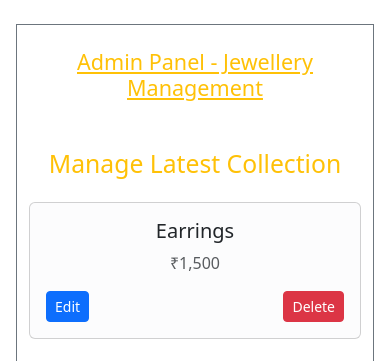
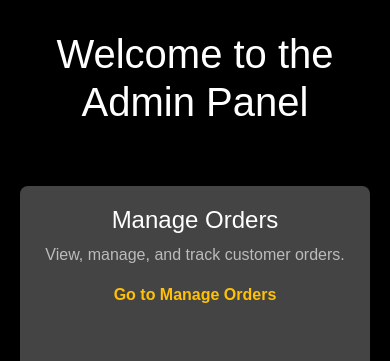
Before and after one commit to rajkakadiya761/gold-jewellery-management-system, a Flask app: template templates/admin.html in a window 390 px wide. Shown: the top 361 px of the page. Run offline with Flask 3, Linux system fonts and the light colour scheme; the template is opened without the code that fills it, so the values that code supplies are empty; parts of the project's set-up code (start-up, migrations or seed data) failed here and were passed over.

Commit message:
adminCode

```diff
--- a/templates/admin.html
+++ b/templates/admin.html
@@ -1,94 +1,193 @@
-<!doctype html>
+<!DOCTYPE html>
 <html lang="en">
+<head>
+    <meta charset="UTF-8">
+    <meta name="viewport" content="width=device-width, initial-scale=1.0">
+    <title>Admin Panel - Arihant Jewellery</title>
+    <!-- Bootstrap CSS -->
+    <link href="https://cdn.jsdelivr.net/npm/bootstrap@5.3.0-alpha3/dist/css/bootstrap.min.css" rel="stylesheet">
+    <style>
+        body {
+            background-color: #000; /* Black background */
+            color: #fff; /* White text */
+            font-family: Arial, sans-serif;
+            margin: 0;
+            padding: 0;
+        }
 
-<head>
-    <meta charset="utf-8">
-    <meta name="viewport" content="width=device-width, initial-scale=1">
-    <title>Bootstrap demo</title>
-    <link href="https://cdn.jsdelivr.net/npm/bootstrap@5.3.3/dist/css/bootstrap.min.css" rel="stylesheet"
-        integrity="sha384-QWTKZyjpPEjISv5WaRU9OFeRpok6YctnYmDr5pNlyT2bRjXh0JMhjY6hW+ALEwIH" crossorigin="anonymous">
+        /* Sidebar styles */
+        .sidebar {
+            height: 100vh;
+            width: 250px;
+            background-color: #333;
+            position: fixed;
+            top: 0;
+            left: -250px; /* Hide sidebar initially */
+            transition: all 0.3s ease;
+            padding-top: 20px;
+            padding-left: 10px;
+            display: none; /* Hide sidebar initially */
+        }
+
+        .sidebar a {
+            color: white;
+            text-decoration: none;
+            display: block;
+            padding: 10px;
+            margin-bottom: 10px;
+            border-radius: 5px;
+            transition: background-color 0.3s;
+        }
+
+        .sidebar a:hover {
+            background-color: #575757;
+        }
+
+        /* Hamburger icon styles */
+        .hamburger-icon {
+            font-size: 30px;
+            color: white;
+            cursor: pointer;
+            position: absolute;
+            top: 20px;
+            left: 20px;
+            z-index: 100;
+        }
+
+        /* Main content section */
+        .main-content {
+            padding: 20px;
+            margin-top: 40px; /* Add space for the welcome section */
+            display: none; /* Hide main content initially */
+        }
+
+        /* Welcome section */
+        .welcome-section {
+            text-align: center;
+            margin-top: 30px;
+        }
+
+        .welcome-section h1 {
+            color: white;
+            font-size: 2.5rem;
+        }
+
+        /* Content Box styles */
+        .content-box {
+            background-color: #444;
+            border-radius: 8px;
+            padding: 20px;
+            text-align: center;
+            transition: transform 0.3s ease, background-color 0.3s ease;
+            margin-bottom: 20px;
+            height: 200px; /* All boxes will be the same height */
+        }
+
+        .content-box:hover {
+            transform: translateY(-5px);
+            background-color: #575757;
+        }
+
+        .content-box h5 {
+            color: white;
+            font-size: 1.5rem;
+        }
+
+        .content-box p {
+            color: #bbb;
+        }
+
+        .content-box a {
+            color: #ffc107;
+            text-decoration: none;
+            font-weight: bold;
+            transition: color 0.3s ease;
+        }
+
+        .content-box a:hover {
+            color: white;
+        }
+
+        /* Responsive Layout */
+        @media (min-width: 768px) {
+            .main-content {
+                display: grid;
+                grid-template-columns: repeat(3, 1fr); /* 3 boxes per row */
+                gap: 20px;
+            }
+        }
+
+        @media (max-width: 767px) {
+            .main-content {
+                display: block; /* Stacked vertically on smaller screens */
+            }
+        }
+    </style>
 </head>
-
 <body>
 
-    <section class="border border-secondary mt-4 mx-3">
-        <h1 class="fs-4 text-decoration-underline text-warning my-4 text-center mb-5">Admin Panel - Jewellery Management</h1>
-        <div class="container my-4">
-            <h2 class="text-center text-warning mb-4">Manage Latest Collection</h2>
-            <div class="row">
+    <!-- Sidebar -->
+    <div class="sidebar" id="sidebar">
+        <a href="#manage-orders" class="sidebar-item">Manage Orders</a>
+        <a href="#manage-products" class="sidebar-item">Manage Products</a>
+        <a href="#manage-users" class="sidebar-item">Manage Users</a>
+        <a href="#manage-feedbacks" class="sidebar-item">Manage Feedbacks</a>
+        <a href="#logout" class="sidebar-item text-danger">Logout</a>
+    </div>
 
-                <!-- Item 1 -->
-                <div class="col-lg-4 col-md-6 col-sm-12 mb-4">
-                    <div class="card bg-light-subtle card-container">
-                        <div class="card-body text-center">
-                            <h5 class="card-title">Earrings</h5>
-                            <p class="card-text text-muted">₹1,500</p>
-                            <!-- Admin Actions -->
-                            <div class="d-flex justify-content-between">
-                                <button class="btn btn-primary btn-sm">Edit</button>
-                                <button class="btn btn-danger btn-sm">Delete</button>
-                            </div>
-                        </div>
-                    </div>
-                </div>
+    <!-- Main Content -->
+    <div class="welcome-section">
+        <h1>Welcome to the Admin Panel</h1>
+    </div>
+    <div class="main-content" id="main-content">
+        <!-- Welcome Section -->
 
-                <!-- Item 2 -->
-                <div class="col-lg-4 col-md-6 col-sm-12 mb-4">
-                    <div class="card bg-light-subtle card-container">
-                        <img src="carousal2.jpeg" class="card-img-top item-image" alt="Ring">
-                        <div class="card-body text-center">
-                            <h5 class="card-title">Ring</h5>
-                            <p class="card-text text-muted">₹2,200</p>
-                            <!-- Admin Actions -->
-                            <div class="d-flex justify-content-between">
-                                <button class="btn btn-primary btn-sm">Edit</button>
-                                <button class="btn btn-danger btn-sm">Delete</button>
-                            </div>
-                        </div>
-                    </div>
-                </div>
+        <!-- Boxed Content - Will appear below the welcome message -->
+        <div class="content-box">
+            <h5>Manage Orders</h5>
+            <p>View, manage, and track customer orders.</p>
+            <a href="#manage-orders">Go to Manage Orders</a>
+        </div>
 
-                <!-- Item 3 -->
-                <div class="col-lg-4 col-md-6 col-sm-12 mb-4">
-                    <div class="card bg-light-subtle card-container">
-                        <img src="carousal3.webp" class="card-img-top item-image" alt="Bracelet">
-                        <div class="card-body text-center">
-                            <h5 class="card-title">Bracelet</h5>
-                            <p class="card-text text-muted">₹3,000</p>
-                            <!-- Admin Actions -->
-                            <div class="d-flex justify-content-between">
-                                <button class="btn btn-primary btn-sm">Edit</button>
-                                <button class="btn btn-danger btn-sm">Delete</button>
-                            </div>
-                        </div>
-                    </div>
-                </div>
+        <div class="content-box">
+            <h5>Manage Products</h5>
+            <p>Add, update, and manage product listings.</p>
+            <a href="#manage-products">Go to Manage Products</a>
+        </div>
 
-                <!-- Item 4 -->
-                <div class="col-lg-4 col-md-6 col-sm-12 mb-4">
-                    <div class="card bg-light-subtle card-container">
-                        <img src="carousal4.jpg" class="card-img-top item-image" alt="Necklace">
-                        <div class="card-body text-center">
-                            <h5 class="card-title">Necklace</h5>
-                            <p class="card-text text-muted">₹4,500</p>
-                            <!-- Admin Actions -->
-                            <div class="d-flex justify-content-between">
-                                <button class="btn btn-primary btn-sm">Edit</button>
-                                <button class="btn btn-danger btn-sm">Delete</button>
-                            </div>
-                        </div>
-                    </div>
-                </div>
+        <div class="content-box">
+            <h5>Manage Customers</h5>
+            <p>Manage customer accounts.</p>
+            <a href="#manage-Customers">Go to Manage Customers</a>
+        </div>
 
-                <!-- More Items... (Repeat as needed) -->
+        <div class="content-box">
+            <h5>Manage Feedbacks</h5>
+            <p>View and respond to customer feedback.</p>
+            <a href="#manage-feedbacks">Go to Manage Feedbacks</a>
+        </div>
+    </div>
 
-            </div>
-        </div>
-    </section>
+    <!-- Bootstrap JS -->
+    <script src="https://cdn.jsdelivr.net/npm/bootstrap@5.3.0-alpha3/dist/js/bootstrap.bundle.min.js"></script>
 
-    <script src="https://cdn.jsdelivr.net/npm/bootstrap@5.3.3/dist/js/bootstrap.bundle.min.js"
-        integrity="sha384-YvpcrYf0tY3lHB60NNkmXc5s9fDVZLESaAA55NDzOxhy9GkcIdslK1eN7N6jIeHz"
-        crossorigin="anonymous"></script>
+    <!-- Script to toggle sidebar -->
+      <!-- <script>
+        function toggleSidebar() {
+            const sidebar = document.getElementById("sidebar");
+            const mainContent = document.getElementById("main-content");
+            const sidebarWidth = sidebar.offsetWidth;
+
+            if (sidebarWidth === 0) {
+                sidebar.style.left = "0";  // Show sidebar
+                sidebar.style.display = "block";  // Make sidebar visible
+                mainContent.style.display = "block";  // Show the main content
+            } else {
+                sidebar.style.left = "-250px";  // Hide sidebar
+                sidebar.style.display = "none";  // Hide sidebar
+                mainContent.style.display = "none";  // Hide main content
+            }
+        }
+    </script> -->
 </body>
-
 </html>
```
